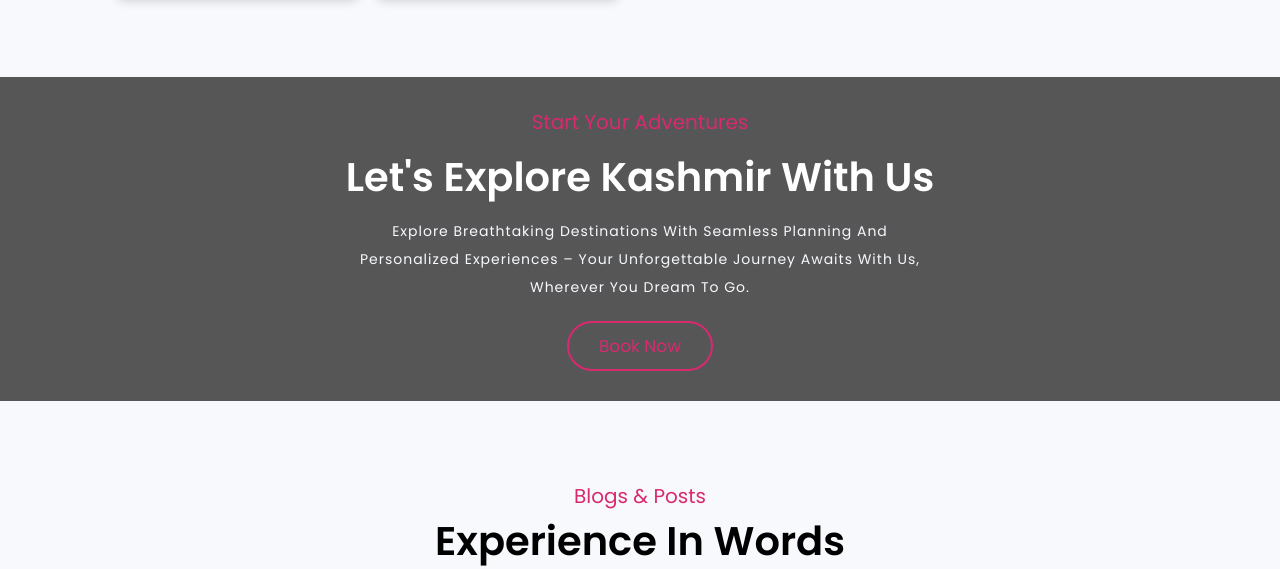
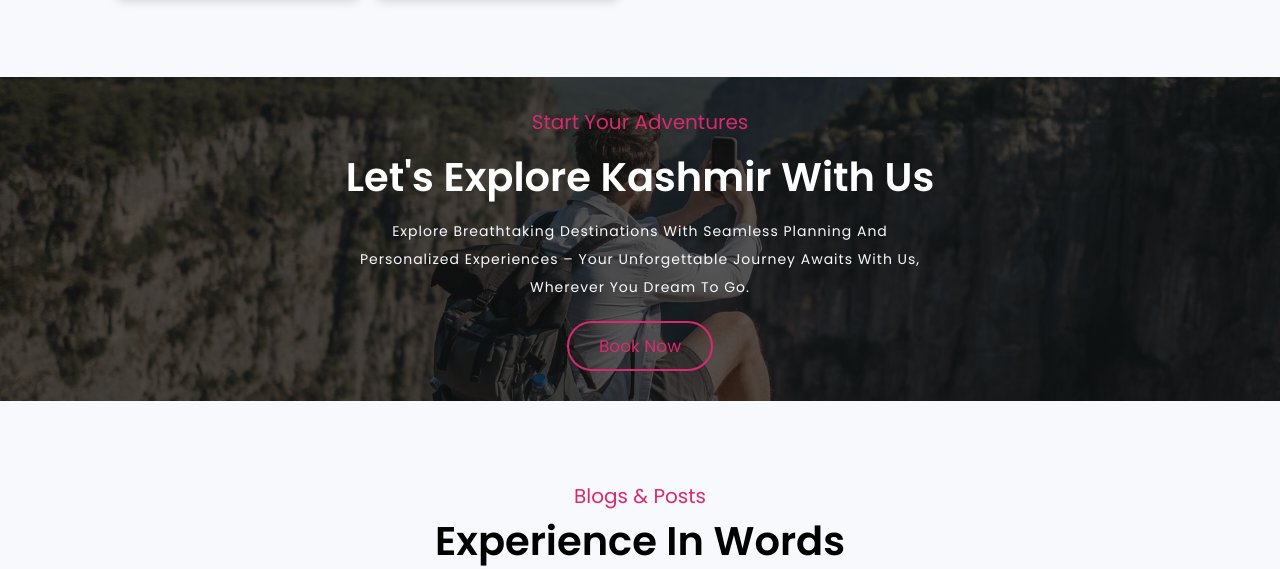
Before and after one commit to 7HeavenTourandTravel/7-Heaven-Tours-Travels, a plain HTML site: page index.html in a window 1280 px wide. Shown: the part 4804-5373 px from the top of the page. Drawn offline with nearby package versions, Linux system fonts and the light colour scheme.

Commit message:
Update style.css

```diff
--- a/css/style.css
+++ b/css/style.css
@@ -526,8 +526,8 @@ section {
 }
 
 .banner {
-  background: -webkit-gradient(linear, left top, left bottom, from(rgba(17, 17, 17, 0.7)), to(rgba(17, 17, 17, 0.7))), url(images/banner-bg.jpg) no-repeat;
-  background: linear-gradient(rgba(17, 17, 17, 0.7), rgba(17, 17, 17, 0.7)), url(images/banner-bg.jpg) no-repeat;
+  background: -webkit-gradient(linear, left top, left bottom, from(rgba(17, 17, 17, 0.7)), to(rgba(17, 17, 17, 0.7))), url(../images/banner-bg.jpg) no-repeat;
+  background: linear-gradient(rgba(17, 17, 17, 0.7), rgba(17, 17, 17, 0.7)), url(../images/banner-bg.jpg) no-repeat;
   background-size: cover;
   background-position: center;
   padding: 3rem 2rem;
```
